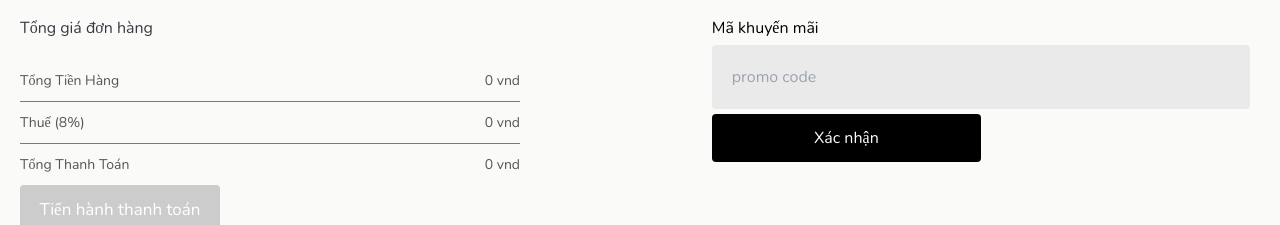
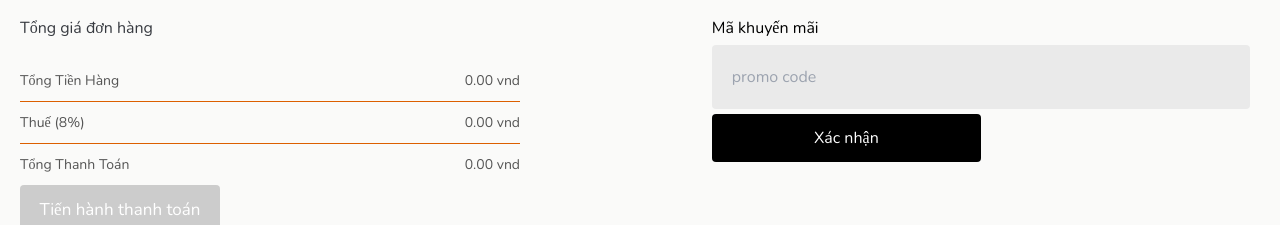
Before and after one commit to tn823/FnB-FE-UI, a React (Vite) app: page /cart in a window 1280 px wide. Shown: the part 222-447 px from the top of the page. Built offline with nearby package versions, Linux system fonts and the light colour scheme.

Commit message:
update: add to cart

```diff
--- a/src/components/FoodItem/DetailPopup/DetailPopup .jsx
+++ b/src/components/FoodItem/DetailPopup/DetailPopup .jsx
@@ -3,15 +3,7 @@ import PropTypes from "prop-types";
 import "./DetailPopup.css";
 import { StoreContext } from "../../context/StoreContext";
 
-const DetailPopup = ({
-  id,
-  name,
-  price,
-  description,
-  image,
-  topping,
-  onClose,
-}) => {
+const DetailPopup = ({ product, onClose }) => {
   const { addToCart } = useContext(StoreContext);
   const [selectedToppings, setSelectedToppings] = useState([]);
 
@@ -28,7 +20,7 @@ const DetailPopup = ({
   }, [onClose]);
 
   const handleAddToCart = () => {
-    addToCart(id, selectedToppings);
+    addToCart(product, selectedToppings);
     onClose();
   };
 
@@ -46,13 +38,17 @@ const DetailPopup = ({
         <button className="close-btn" onClick={onClose}>
           &times;
         </button>
-        <img className="popup-image" src={image} alt={name} />
-        <h2>{name}</h2>
-        <p>{description}</p>
-        <p>{price} vnd</p>
-        {topping && topping.length > 0 && (
+        <img
+          className="popup-image"
+          src={product.ProductImages[0]?.url}
+          alt={product.name}
+        />
+        <h2>{product.name}</h2>
+        <p>{product.description}</p>
+        <p>{product.basePrice} vnd</p>
+        {product.Toppings && product.Toppings.length > 0 && (
           <div className="toppings">
-            {topping.map((toppingOption) => (
+            {product.Toppings.map((toppingOption) => (
               <div key={toppingOption.id} className="topping-option">
                 <input
                   type="checkbox"
@@ -76,20 +72,25 @@ const DetailPopup = ({
 };
 
 DetailPopup.propTypes = {
-  id: PropTypes.string.isRequired,
-  name: PropTypes.string.isRequired,
-  price: PropTypes.number.isRequired,
-  description: PropTypes.string.isRequired,
-  image: PropTypes.string.isRequired,
-  topping: PropTypes.arrayOf(
-    PropTypes.shape({
-      id: PropTypes.string.isRequired,
-      name: PropTypes.string.isRequired,
-      basePrice: PropTypes.number.isRequired,
-    })
-  ),
+  product: PropTypes.shape({
+    id: PropTypes.number.isRequired,
+    name: PropTypes.string.isRequired,
+    basePrice: PropTypes.string.isRequired,
+    description: PropTypes.string,
+    ProductImages: PropTypes.arrayOf(
+      PropTypes.shape({
+        url: PropTypes.string.isRequired,
+      })
+    ),
+    Toppings: PropTypes.arrayOf(
+      PropTypes.shape({
+        id: PropTypes.number.isRequired,
+        name: PropTypes.string.isRequired,
+        basePrice: PropTypes.string.isRequired,
+      })
+    ),
+  }).isRequired,
   onClose: PropTypes.func.isRequired,
-  onAddToCart: PropTypes.func.isRequired,
 };
 
 export default DetailPopup;
--- a/src/components/FoodItem/FoodItem.jsx
+++ b/src/components/FoodItem/FoodItem.jsx
@@ -43,6 +43,7 @@ const FoodItem = ({ product }) => {
       </div>
       {showDetailPopup && (
         <DetailPopup
+          product={product}
           id={product.id}
           name={product.name}
           price={product.basePrice}
@@ -62,9 +63,9 @@ const FoodItem = ({ product }) => {
 
 FoodItem.propTypes = {
   product: PropTypes.shape({
-    id: PropTypes.string.isRequired,
+    id: PropTypes.number.isRequired,
     name: PropTypes.string.isRequired,
-    basePrice: PropTypes.number.isRequired,
+    basePrice: PropTypes.string.isRequired,
     description: PropTypes.string,
     ProductImages: PropTypes.arrayOf(
       PropTypes.shape({
--- a/src/components/context/StoreContext.jsx
+++ b/src/components/context/StoreContext.jsx
@@ -1,5 +1,4 @@
 import { createContext, useState, useEffect } from "react";
-import { food_list } from "../../assets/assets";
 import PropTypes from "prop-types";
 
 export const StoreContext = createContext(null);
@@ -16,19 +15,24 @@ const StoreContextProvider = (props) => {
     localStorage.setItem("cartItems", JSON.stringify(cartItems));
   }, [cartItems]);
 
-  const addToCart = (itemId, selectedToppings = []) => {
+  const addToCart = (product, selectedToppings = []) => {
     setCartItems((prevCartItems) => {
-      const cartItemKey = `${itemId}-${selectedToppings.join(",")}`;
-      const product = food_list.find((product) => product.id === itemId);
+      const cartItemKey = `${product.id}-${selectedToppings
+        .map((t) => t.id)
+        .join(",")}`;
 
       const newCartItems = {
         ...prevCartItems,
         [cartItemKey]: {
-          id: itemId,
+          id: product.id,
           name: product.name,
-          price: product.basePrice,
+          price: parseFloat(product.basePrice) || 0,
           quantity: (prevCartItems[cartItemKey]?.quantity || 0) + 1,
-          selectedToppings: selectedToppings,
+          selectedToppings: selectedToppings.map((topping) => ({
+            id: topping.id,
+            name: topping.name || "Unknown",
+            price: parseFloat(topping.basePrice) || 0,
+          })),
         },
       };
       localStorage.setItem("cartItems", JSON.stringify(newCartItems));
@@ -66,11 +70,8 @@ const StoreContextProvider = (props) => {
 
   const getTotalCartAmount = () => {
     return Object.values(cartItems).reduce((total, item) => {
-      const toppingPrices = item.selectedToppings.reduce((sum, toppingId) => {
-        const topping = food_list
-          .find((p) => p.id === item.id)
-          ?.topping.find((t) => t.id === toppingId);
-        return sum + (topping?.basePrice || 0);
+      const toppingPrices = item.selectedToppings.reduce((sum, topping) => {
+        return sum + topping.price;
       }, 0);
       return total + (item.price + toppingPrices) * item.quantity;
     }, 0);
@@ -134,7 +135,6 @@ const StoreContextProvider = (props) => {
   };
 
   const contextValue = {
-    food_list,
     cartItems,
     confirmRemove,
     addToCart,
--- a/src/pages/Cart/Cart.jsx
+++ b/src/pages/Cart/Cart.jsx
@@ -6,7 +6,6 @@ import { StoreContext } from "../../components/context/StoreContext";
 
 const Cart = () => {
   const {
-    food_list,
     getTotalCartAmount,
     handleIncreaseQuantity,
     handleDecreaseQuantity,
@@ -22,14 +21,13 @@ const Cart = () => {
     navigate("/home");
   };
 
-  const calculateItemTotal = (item, cartItemKey) => {
-    const basePrice = item.basePrice;
-    const selectedToppings = cartItems[cartItemKey]?.selectedToppings || [];
-    const toppingsPrice = selectedToppings.reduce((total, toppingId) => {
-      const topping = item.topping.find((t) => t.id === toppingId);
-      return total + (topping ? topping.basePrice : 0);
+  const calculateItemTotal = (item) => {
+    const basePrice = parseFloat(item.price);
+    const toppingsPrice = item.selectedToppings.reduce((total, toppingId) => {
+      const topping = item.Toppings?.find((t) => t.id === toppingId);
+      return total + (parseFloat(topping?.basePrice) || 0);
     }, 0);
-    return (basePrice + toppingsPrice) * cartItems[cartItemKey]?.quantity;
+    return (basePrice + toppingsPrice) * item.quantity;
   };
 
   return (
@@ -50,43 +48,32 @@ const Cart = () => {
         </div>
         <br />
         <hr />
-        {Object.keys(cartItems).map((key) => {
-          const item = food_list.find((food) => food.id === key.split("-")[0]);
-          if (item && cartItems[key].quantity > 0) {
-            return (
+        {Object.entries(cartItems).map(([key, item]) => (
           <div key={key}>
             <div className="cart-items-item">
               <p>{item.name}</p>
               <div className="cart-item-toppings">
-                    {cartItems[key].selectedToppings &&
-                      cartItems[key].selectedToppings.map((toppingId) => {
-                        const toppingName = item.topping.find(
+                {item.selectedToppings.map((toppingId) => {
+                  const toppingName = item.Toppings?.find(
                     (t) => t.id === toppingId
                   )?.name;
                   return <p key={toppingId}>{toppingName}</p>;
                 })}
               </div>
-                  <p>{item.basePrice} vnd</p>
+              <p>{item.price} vnd</p>
               <div className="quantity-control">
-                    <button onClick={() => handleDecreaseQuantity(key)}>
-                      -
-                    </button>
-                    <p>{cartItems[key].quantity}</p>
-                    <button onClick={() => handleIncreaseQuantity(key)}>
-                      +
-                    </button>
+                <button onClick={() => handleDecreaseQuantity(key)}>-</button>
+                <p>{item.quantity}</p>
+                <button onClick={() => handleIncreaseQuantity(key)}>+</button>
               </div>
-                  <p>{calculateItemTotal(item, key)} vnd</p>
+              <p>{calculateItemTotal(item).toFixed(2)} vnd</p>
               <p onClick={() => handleRemoveItem(key)} className="cross">
                 X
               </p>
             </div>
             <hr />
           </div>
-            );
-          }
-          return null;
-        })}
+        ))}
       </div>
       {confirmRemove && (
         <div className="confirm-remove-popup">
@@ -105,17 +92,17 @@ const Cart = () => {
           <div>
             <div className="cart-total-details">
               <p>Tổng Tiền Hàng</p>
-              <p>{getTotalCartAmount()} vnd</p>
+              <p>{getTotalCartAmount().toFixed(2)} vnd</p>
             </div>
             <hr />
             <div className="cart-total-details">
               <p>Thuế (8%)</p>
-              <p>{getTotalCartAmount() * 0.08} vnd</p>
+              <p>{(getTotalCartAmount() * 0.08).toFixed(2)} vnd</p>
             </div>
             <hr />
             <div className="cart-total-details">
               <p>Tổng Thanh Toán</p>
-              <p>{getTotalCartAmount() * 0.08 + getTotalCartAmount()} vnd</p>
+              <p>{(getTotalCartAmount() * 1.08).toFixed(2)} vnd</p>
             </div>
           </div>
           <button
```
Lines whose indentation alone changed are shown as unchanged.
